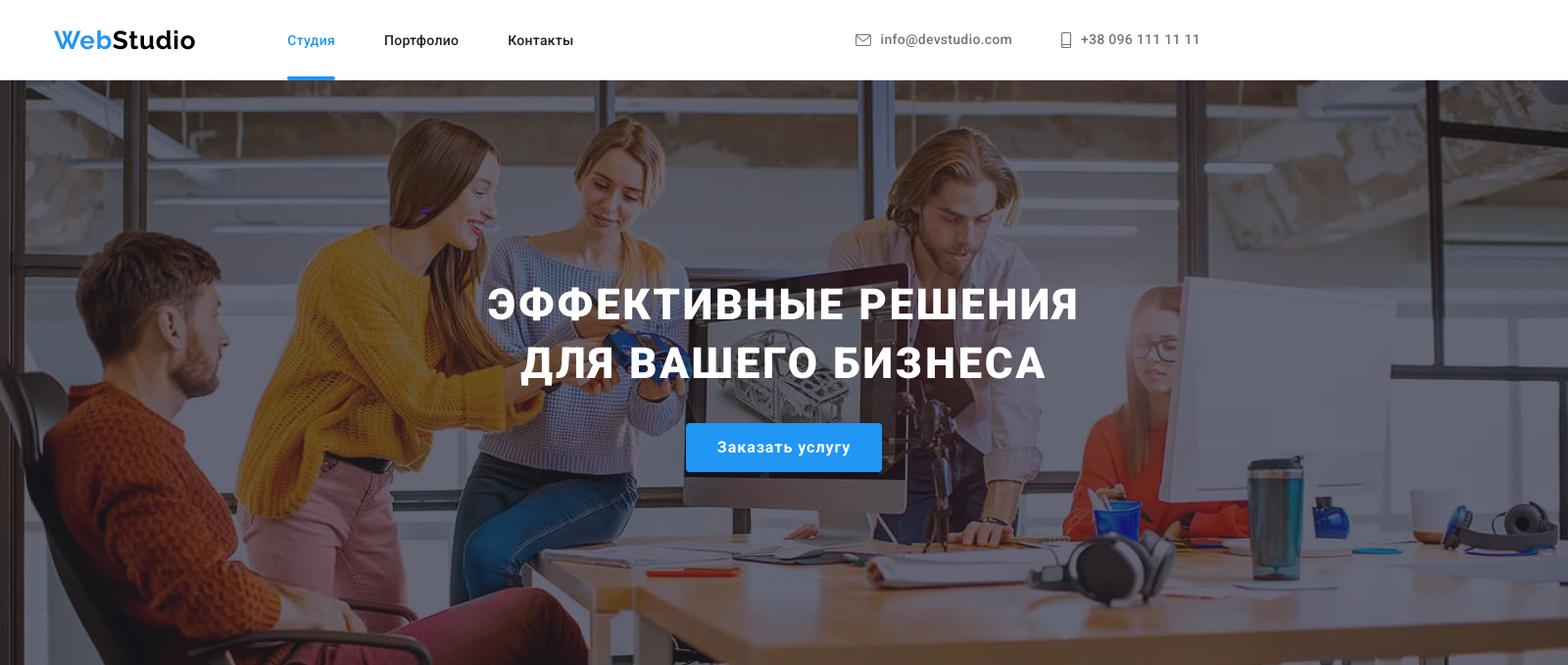
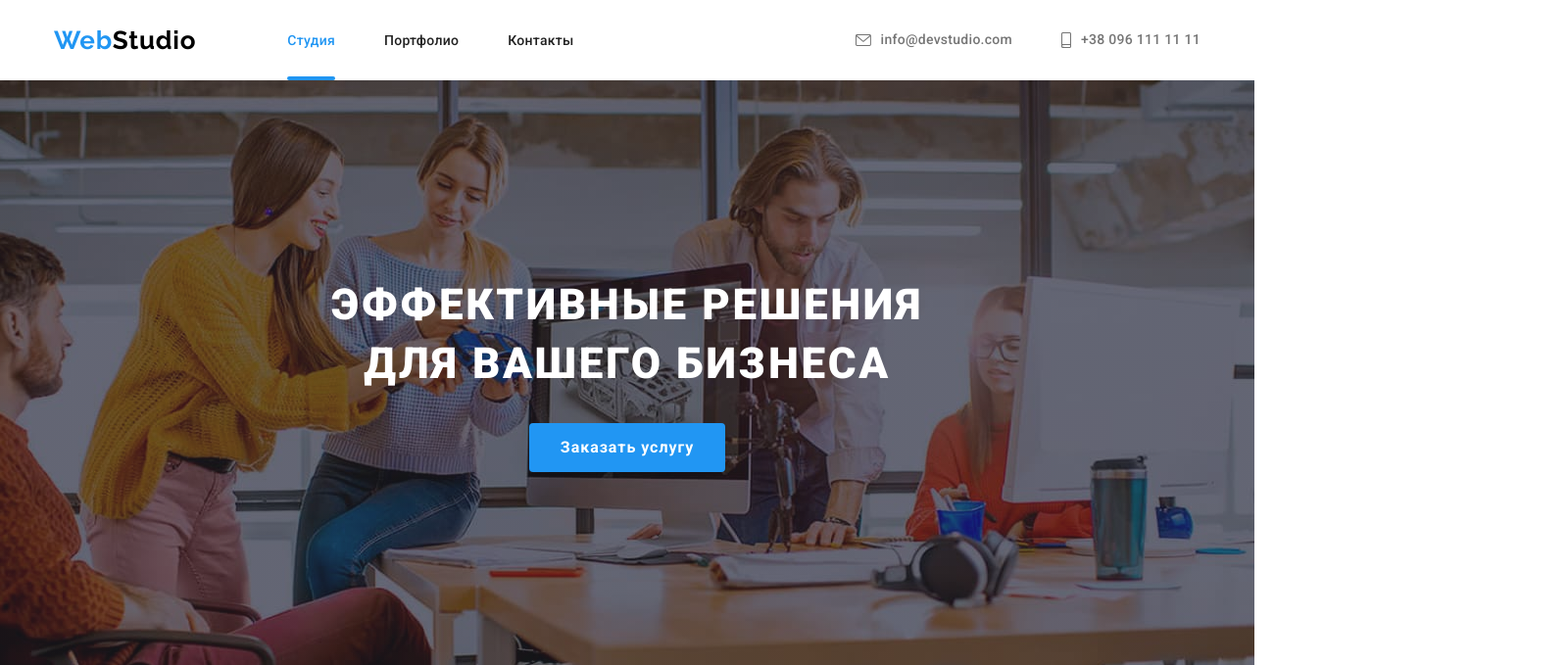
Before and after one commit to APilganchuk/goit-markup-hw-06, a plain HTML site: page index.html in a window 1280 px wide. Shown: the top 679 px of the page at 98% size, 1600 px wide, since content can reach past the window. Drawn offline with nearby package versions, Linux system fonts and the light colour scheme.

Commit message:
исправляет размеры секции "Герой"

```diff
--- a/css/style.css
+++ b/css/style.css
@@ -577,7 +577,7 @@ padding: 20px 24px;
 } */
 /* Работа с фоном и псевдоелементами */
 .hero-bg {
-    width: 1600px;
+    max-width: 1600px;
     min-height: 600px;
     margin: 0 auto;
 
```
